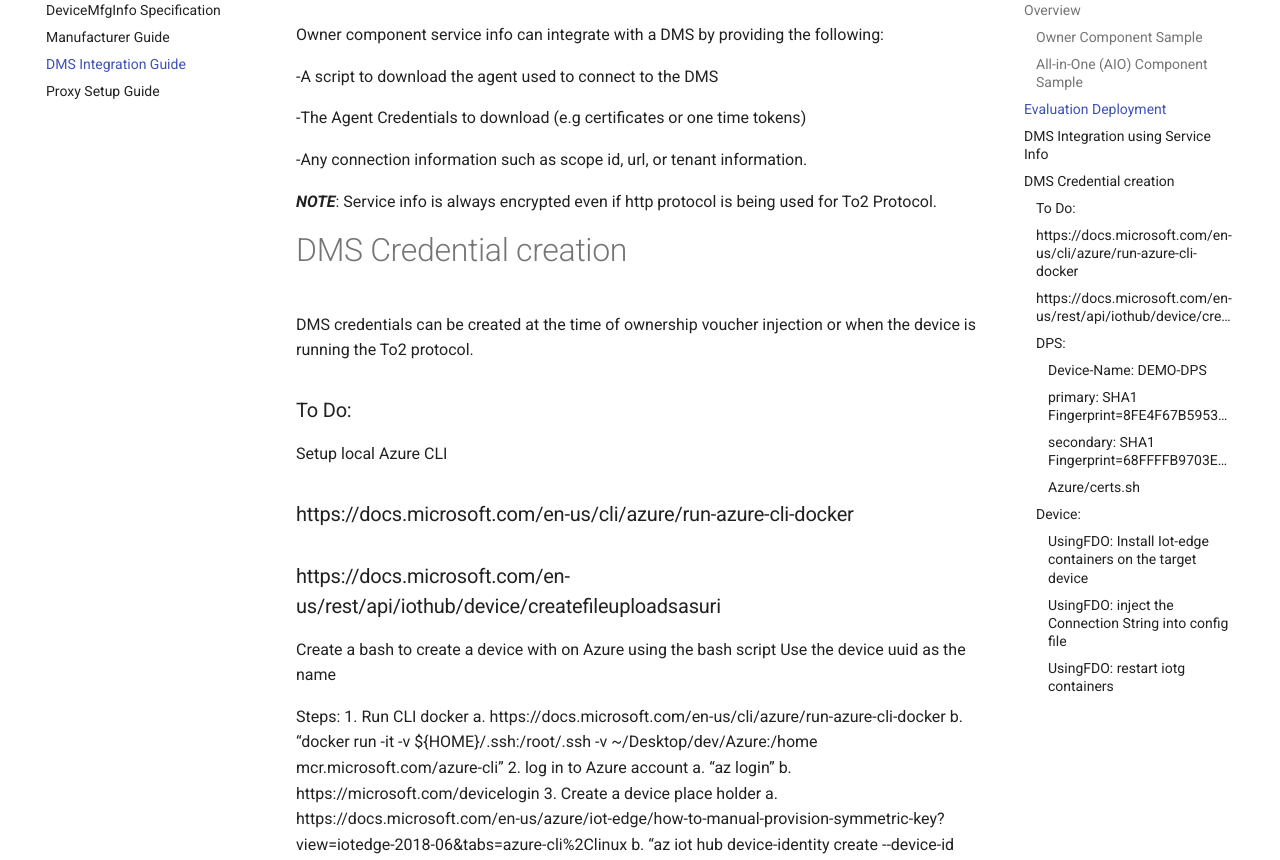
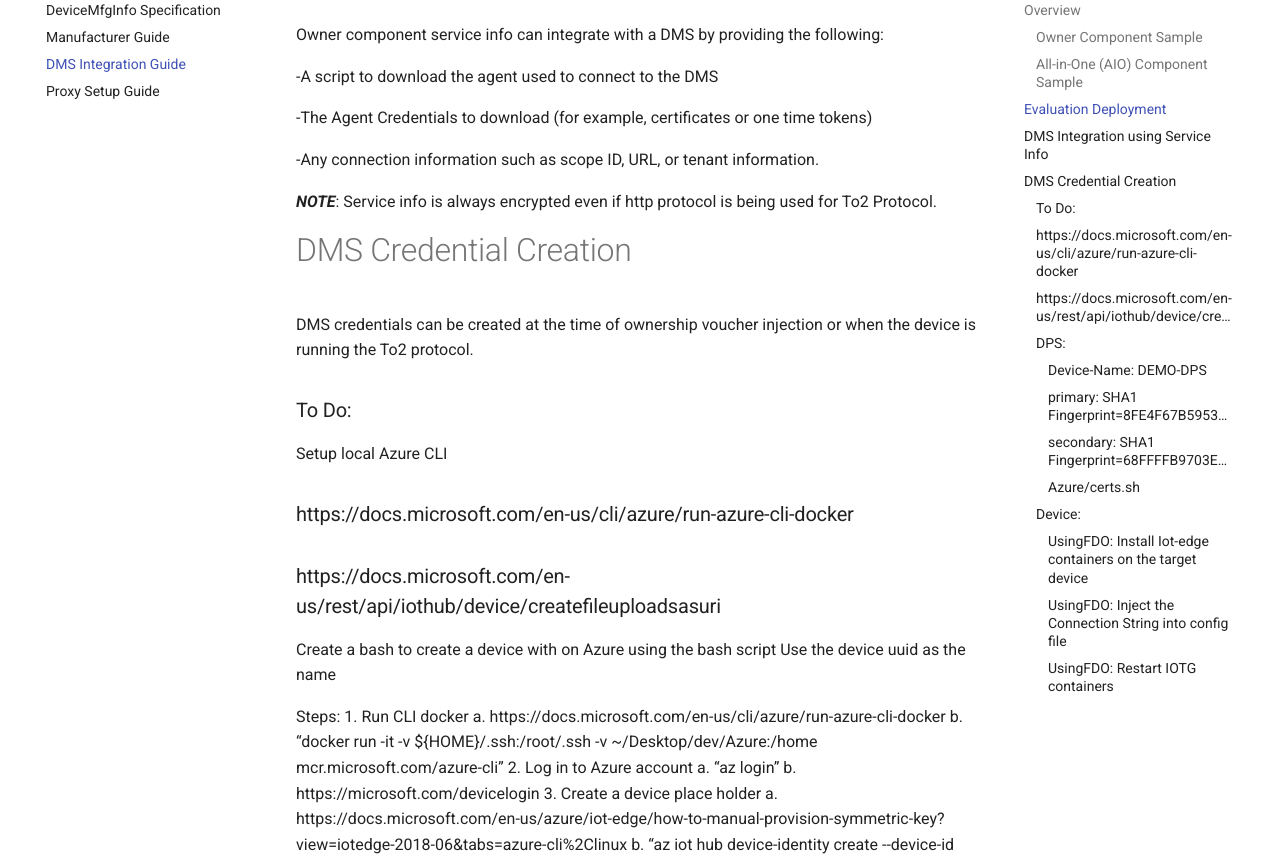
Before and after one commit to fido-device-onboard/docs-fidoiot, an MkDocs documentation site: the page built from docs/implementation-references/dms-integration-guide.md, in a window 1280 px wide and 1400 px high, scrolled down 1181 px. Shown: the part 152-1012 px from the top of the window. Built offline with MkDocs 1.6.1 and Material for MkDocs 9.7.7, drawn with Linux system fonts in a browser that asks for light colours; some of the changed text lies outside the part shown.

Commit message:
Update dms-integration-guide.md
  Update dms-integration-guide.md

Signed-off-by: Davis Benny <davis.benny@intel.com>

```diff
--- a/docs/implementation-references/dms-integration-guide.md
+++ b/docs/implementation-references/dms-integration-guide.md
@@ -5,8 +5,7 @@
 Refer to the FIDO Device Onboard [Reference page](../../reference.md).
 
 ## Overview
-To Integrate FIDO Device Onboard (FDO)-services into a Device Management Service (DMS), a DMS must host an Owner service, manage owner cryptographic keys, ingest ownership vouchers from a supply chain,
-and provide onboarding and onboarding solution in the form of service info instructions.
+To Integrate FIDO Device Onboard (FDO)-services into a Device Management Service (DMS), a DMS must host an Owner service, manage owner cryptographic keys, ingest ownership vouchers from a supply chain, and provide onboarding and onboarding solution in the form of service info instructions.
 
 For details on how to setup and initialize the Owner Service Component Sample see the Readme included with this sample as part of the FDO software [Owner Component Readme] (https://github.com/secure-device-onboard/pri-fidoiot/tree/master/component-samples/demo/owner/README.md).
 
@@ -24,13 +23,13 @@
 
 -A script to download the agent used to connect to the DMS
 
--The Agent Credentials to download (e.g certificates or one time tokens)
+-The Agent Credentials to download (for example, certificates or one time tokens)
 
--Any connection information such as scope id, url, or tenant information.
+-Any connection information such as scope ID, URL, or tenant information.
 
 ***NOTE***: Service info is always encrypted even if http protocol is being used for To2 Protocol.
 
-# DMS Credential creation
+# DMS Credential Creation
 
 DMS credentials can be created at the time of ownership voucher injection or when the device is running the To2 protocol.
 
@@ -48,7 +47,7 @@
 1.	Run CLI docker
       a.	https://docs.microsoft.com/en-us/cli/azure/run-azure-cli-docker
       b.	“docker run -it -v ${HOME}/.ssh:/root/.ssh -v ~/Desktop/dev/Azure:/home mcr.microsoft.com/azure-cli”
-2.	log in to Azure account
+2.	Log in to Azure account
       a.	“az login”
       b.	https://microsoft.com/devicelogin
 3.	Create a device place holder
@@ -69,5 +68,5 @@
 
 ### Device:
 #### UsingFDO: Install Iot-edge containers on the target device
-#### UsingFDO: inject the Connection String into config file
-#### UsingFDO: restart iotg containers
+#### UsingFDO: Inject the Connection String into config file
+#### UsingFDO: Restart IOTG containers
```
